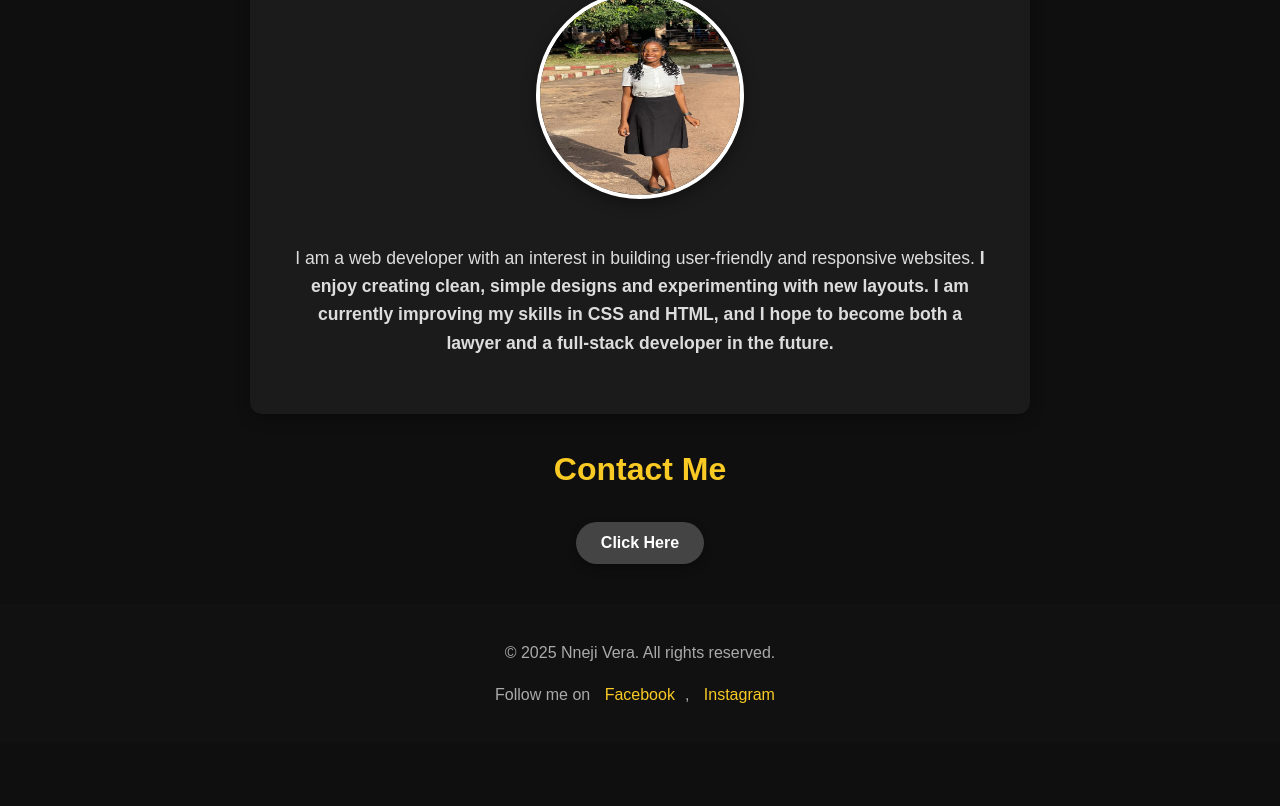
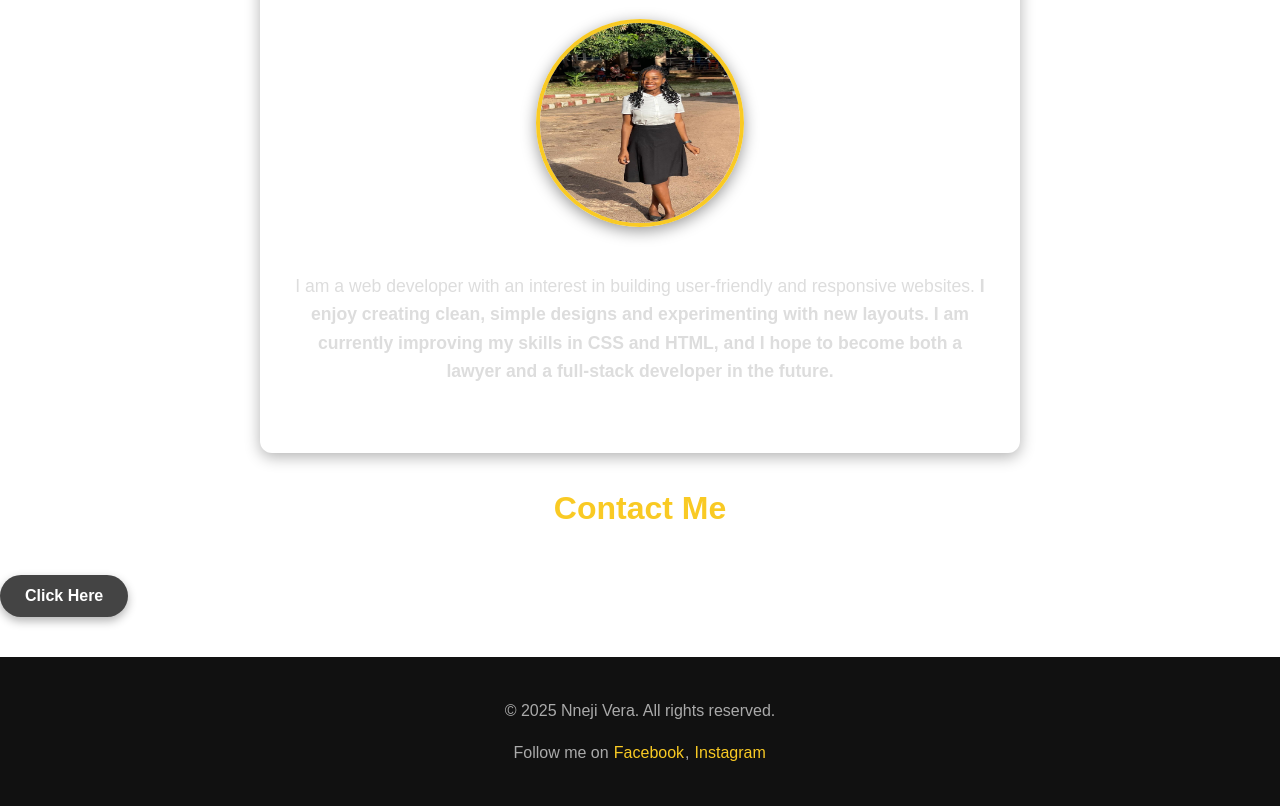
Before and after one commit to Vee24-creator/PROJECT, a plain HTML site: page index.html in a window 1280 px wide. Shown: the part 407-1213 px from the top of the page. Before the commit the page ends 1150 px from the top, so only its background shows below. Drawn offline with Linux system fonts and the light colour scheme.

Commit message:
i pray it is my final helpppp

```diff
--- a/index.html
+++ b/index.html
@@ -12,7 +12,7 @@
     <header id="main-header">
         <h1>WELCOME TO MY PAGE</h1>
         <p>
-            My name is <b>Nneji Vera</b>, and I am a final-year law student at
+            My name is <b>Nneji Vera chilotam.</b>I am a final-year law student at
             <b>Godfrey Okoye University, Enugu State</b>.
             I am passionate about law, coding, programming, and web design.
         </p>
@@ -30,7 +30,7 @@
     </section>
 
     <!-- Contact Section -->
-    <section class="contact">
+    <section class="card"id="contact">
         <h2>Contact Me</h2>
         <button>
             <span class="highlight-text">Click Here</span>
@@ -42,7 +42,8 @@
         <p>&copy; 2025 Nneji Vera. All rights reserved.</p>
         <p>Follow me on
             <a href="https://www.facebook.com/share/1BAY4buAes/" target="_blank">Facebook</a>,
-            <a href="https://www.instagram.com/nnejivera" target="_blank">Instagram</a>
+            <a href="https://www.instagram.com/nnejivera"
+            target="_blank">Instagram</a>
         </p>
     </footer>
 </body>
--- a/style.css
+++ b/style.css
@@ -3,7 +3,7 @@ body {
   margin: 0;
   padding: 0;
   font-family: "Poppins", Arial, sans-serif;
-  background: #0f0f0f;  /* simple dark background */
+  background: color #121212;; /* simple dark background */
   color: #f1f1f1;
   line-height: 1.6;
   position: relative;
@@ -34,7 +34,7 @@ body {
 /* Headings */
 h2 {
   color: #f9ca24;
-  margin-top: 30px;
+  margin-top: 20px;
   text-align: center;
   font-size: 2rem;
   position: relative;
@@ -43,7 +43,7 @@ h2 {
 
 /* Profile section */
 .welcome {
-  padding: 40px;
+  padding: 50px 30px;
   text-align: center;
   background: rgba(255, 255, 255, 0.05);
   border-radius: 12px;
@@ -63,15 +63,14 @@ h2 {
   width: 200px;
   height: 200px;
   border-radius: 50%;
-  border: 4px solid #fff;
+  border: 4px solid #f9ca24;
   margin-bottom: 20px;
   box-shadow: 0 4px 15px rgba(0,0,0,0.4);
 }
 
 /* Button */
 button {
-  display: block;
-  margin: 20px auto;
+  margin-top: 15px;
   padding: 12px 25px;
   font-size: 1rem;
   font-weight: bold;
@@ -87,7 +86,7 @@ button {
 }
 
 button:hover {
-  background: #666;
+  background: #d4a512;
   transform: scale(1.05);
 }
 
@@ -96,7 +95,7 @@ footer {
   background: #111;
   color: #aaa;
   text-align: center;
-  padding: 20px;
+  padding: 25px 10px;
   margin-top: 40px;
   position: relative;
   z-index: 1;
@@ -105,7 +104,7 @@ footer {
 footer a {
   color: #f9ca24;
   text-decoration: none;
-  margin: 0 10px;
+  margin: 0.8px;
   transition: color 0.3s;
 }
 
```
